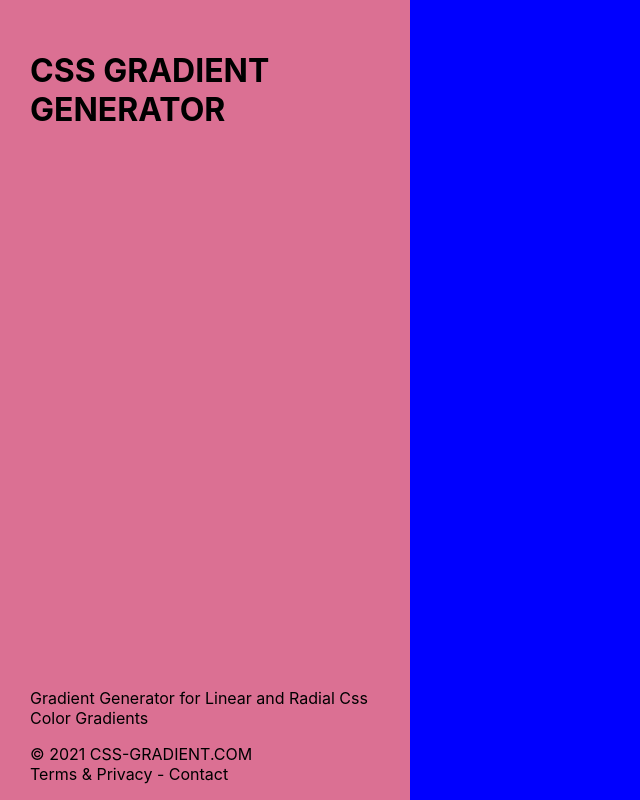
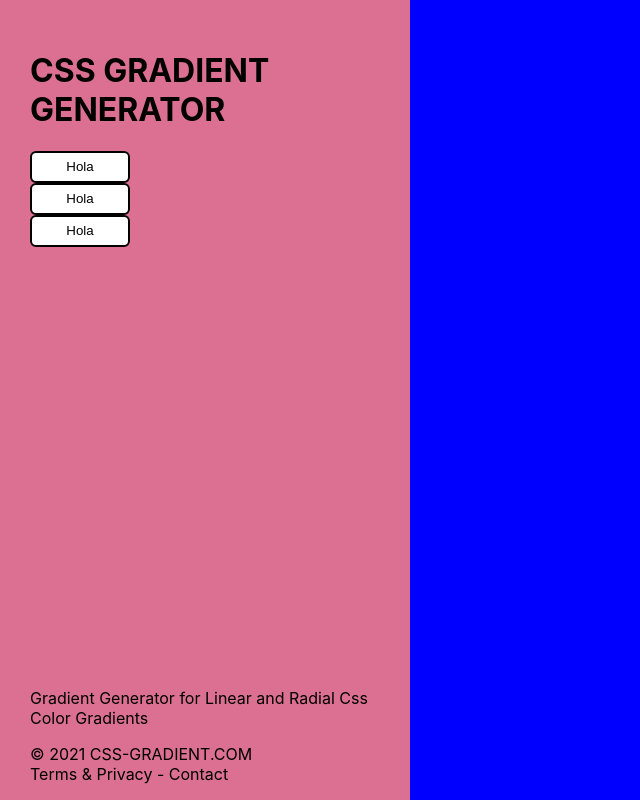
Before and after one commit to NataJenkins/React-css-gradient, a React (Create React App) app: page / in a window 1280 px wide. Shown: the whole page, without its empty margins (0-640 px from the left). Built offline with nearby package versions, Linux system fonts and the light colour scheme.

Commit message:
Button Component

```diff
--- /dev/null
+++ b/src/components/Button/Button.css
@@ -0,0 +1,7 @@
+.button {
+  background-color: white;
+  border: 2px solid black;
+  border-radius: 6px;
+  width: 100px;
+  height: 32px;
+}
--- /dev/null
+++ b/src/components/Button/Button.jsx
@@ -0,0 +1,10 @@
+import React from "react";
+import "./Button.css";
+
+export default function Button(btn) {
+  return (
+    <div>
+      <button className="button">Hola</button>
+    </div>
+  );
+}
--- a/src/components/sidebar/Sidebar.jsx
+++ b/src/components/sidebar/Sidebar.jsx
@@ -1,10 +1,14 @@
 import React from "react";
+import Button from "../Button/Button";
 import "./sidebar.css";
 
 export default function Sidebar() {
   return (
     <div className="sideBar">
       <h1>CSS GRADIENT GENERATOR</h1>
+      <Button />
+      <Button />
+      <Button />
       <footer>
         <p>Gradient Generator for Linear and Radial Css Color Gradients</p>
         <p>
```
